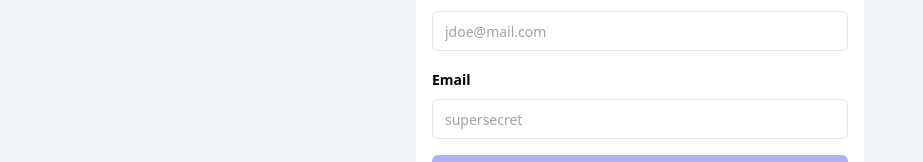
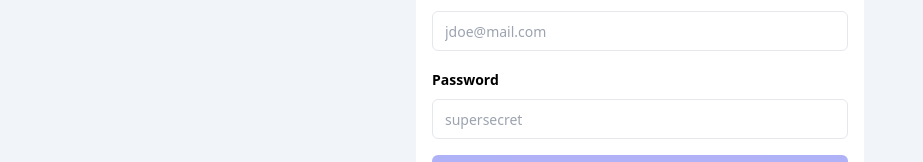
Before and after one commit to SrUltraLord/financr, a Next.js app: page /login in a window 1280 px wide. Shown: the part 285-447 px from the top of the page, without its empty margins (0-923 px from the left). Built offline with nearby package versions, Linux system fonts and the light colour scheme.

Commit message:
fix: incorrect label name.

```diff
--- a/src/app/(auth)/_components/login-form.tsx
+++ b/src/app/(auth)/_components/login-form.tsx
@@ -67,7 +67,7 @@ export function LoginForm() {
             name="password"
             render={({ field }) => (
               <FormItem>
-                <FormLabel>Email</FormLabel>
+                <FormLabel>Password</FormLabel>
                 <FormControl>
                   <Input type="password" placeholder="supersecret" {...field} />
                 </FormControl>
```
